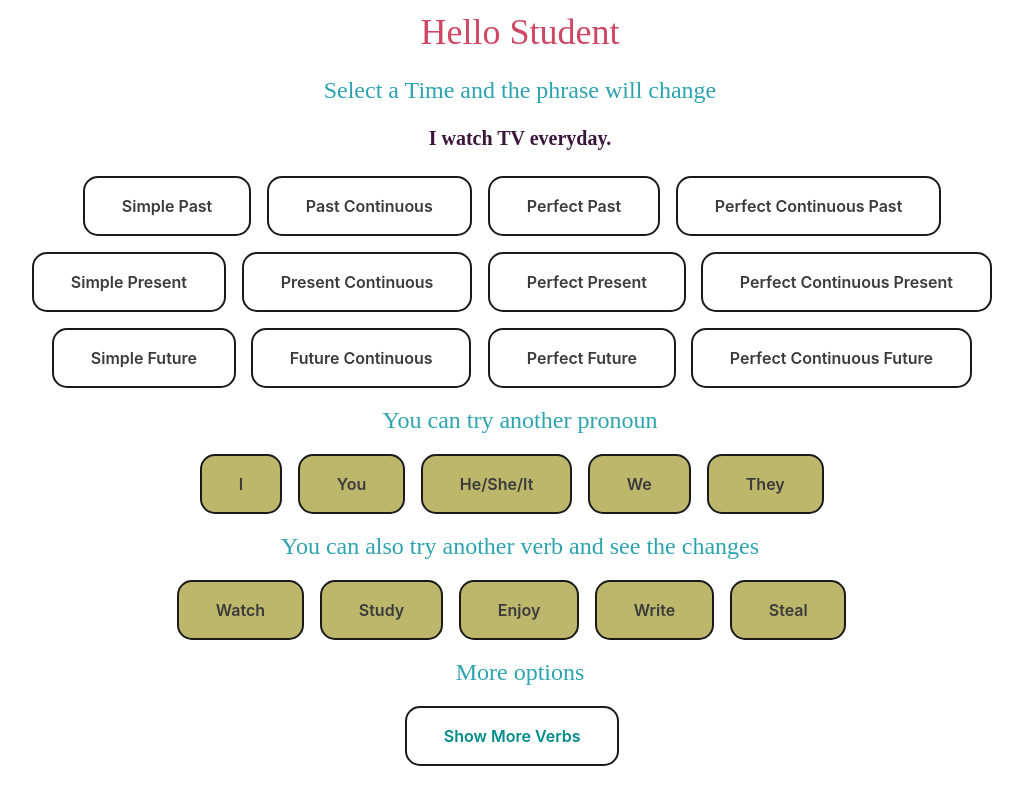
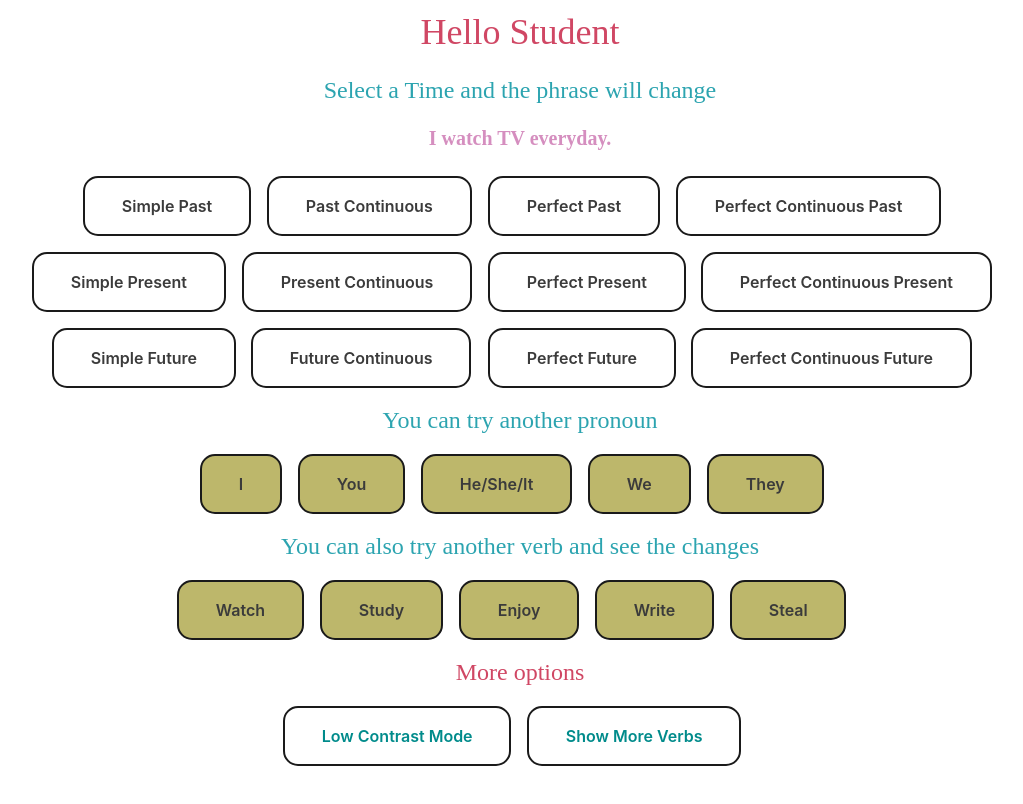
Before and after one commit to sebastiap/EnglishVerbPractice, a React (Create React App) app: page / in a window 1280 px wide. Shown: the top 804 px of the page, without its empty margins (120-1143 px from the left). Built offline with nearby package versions, Linux system fonts and the light colour scheme.

Commit message:
Low Contrast & colors & single component Version 1 finalizada

```diff
--- a/src/App.js
+++ b/src/App.js
@@ -4,8 +4,6 @@ import English from "./english";
 export default function App() {
   return (
     <div className="App">
-      <h1>Hello Student</h1>
-      <h2>Select a Time and the phrase will change</h2>
       <English />
     </div>
   );
--- a/src/english.js
+++ b/src/english.js
@@ -8,6 +8,7 @@ function English() {
   //Agregar otros finales ? Adverbios?
   const [verbPhrase, setVerbPhrase] = useState("watch");
   const [color, setColor] = useState("green");
+  const [darkmode, setDarkmode] = useState(false);
   // const irregularVerbs = { write: ["wrote", "written"] };
   const [basicPronoun, setPronoun] = useState("I");
   const [time, setTime] = useState("");
@@ -16,8 +17,6 @@ function English() {
   const [hideVerbs, setHideVerbs] = useState(true);
 
   var typeOfVerb = "regular";
-  // Faltan
-  // "irregular" aca voy a tener que buscar en una lista
 
   let lastletter = verbPhrase[verbPhrase.length - 1];
   let pastProp = "";
@@ -35,17 +34,6 @@ function English() {
     default:
       typeOfVerb = "regular";
   }
-
-  // //Implementar estos despues
-  // if (typeOfVerb === "regularE") {
-  //   pastProp = "d";
-  // }
-  // if (typeOfVerb === "regularY") {
-  //   // enjoy es excepcion
-  //   pastProp = "ied";
-  // }
-
-  // console.log(lastletter);
 
   function pastParticiple() {
     var verb = verbPhrase;
@@ -65,7 +53,7 @@ function English() {
         verb = verb.slice(0, -1);
         pastProp = "ied";
       } else {
-        //enjoy y otros
+        //enjoy y otras excepciones
         pastProp = "ed";
       }
     } else {
@@ -98,7 +86,6 @@ function English() {
   }
   function presentConjunction() {
     var pronoun = basicPronoun;
-    // console.log(pronoun);
     switch (pronoun) {
       case "I":
         return " am ";
@@ -242,9 +229,7 @@ function English() {
     // setColor("green");
     const randomColor =
       colorPallete[Math.floor(Math.random() * colorPallete.length)];
-    {
-      color !== randomColor ? setColor(randomColor) : setColor("#230007");
-    }
+    color !== randomColor ? setColor(randomColor) : setColor("#230007");
   }, [time, verbPhrase, basicPronoun]);
 
   function setPast() {
@@ -297,12 +282,15 @@ function English() {
   }
 
   function setnewPronoun(pronoun) {
-    // console.log(pronoun);
     setPronoun(pronoun);
   }
 
   return (
-    <div>
+    <div
+      style={darkmode ? { background: "lightgrey" } : { background: "white" }}
+    >
+      <h1>Hello Student</h1>
+      <h2>Select a Time and the phrase will change</h2>
       <p style={{ color: color }} className="phrase" id="Phrase">
         {phrase}
       </p>
@@ -324,6 +312,7 @@ function English() {
         <button onClick={setFutureP}>Perfect Future </button>
         <button onClick={setFuturePC}>Perfect Continuous Future </button>
       </div>
+
       {/* Example Verbs */}
       <h2>You can try another pronoun</h2>
       <button className="verbButton" onClick={() => setnewPronoun("I")}>
@@ -358,8 +347,10 @@ function English() {
         Steal
       </button>
 
-      {/* // Pronouns */}
-      <h2>More options</h2>
+      <h2 className="more">More options</h2>
+      <button className="hideButton" onClick={() => setDarkmode(!darkmode)}>
+        Low Contrast Mode
+      </button>
       {hideVerbs ? (
         <button className="hideButton" onClick={() => setHideVerbs(false)}>
           Show More Verbs
@@ -372,6 +363,8 @@ function English() {
           <div>
             {irregularVerbsArray.map((verbo) => (
               <button
+                //Revisar esto
+                key={verbo}
                 className="verbButton"
                 onClick={() => setIrregularVerb({ verbo })}
               >
@@ -381,8 +374,6 @@ function English() {
           </div>
         </div>
       )}
-
-      {/* } */}
     </div>
   );
 }
--- a/src/resources/colorPallete.jsx
+++ b/src/resources/colorPallete.jsx
@@ -2,7 +2,9 @@ export const colorPallete = [
   "#d04764",
   "#C7AA74",
   "green",
-  "#3D405B",
+  "#2C6E49",
   "#3C153B",
-  "#175676"
+  "#175676",
+  "#D58EBF",
+  "#5E5B52"
 ];
--- a/src/styles.css
+++ b/src/styles.css
@@ -1,6 +1,8 @@
 .App {
   font-family: sans-serif;
   text-align: center;
+  margin: 0;
+  padding: 0;
 }
 
 .buttonWrapper {
@@ -29,8 +31,12 @@ h2 {
   text-shadow: 1px 0 0 #fff;
 }
 
+.more {
+  color: #d04764;
+}
+
 p {
-  color: #33cc33;
+  color: #5e5b52;
   font-family: "Original Surfer", cursive;
   font-size: 20px;
   line-height: 28px;
@@ -39,7 +45,6 @@ p {
 }
 
 .phrase {
-  color: #33cc33;
   animation: animate 2s linear forwards;
 }
 
```
Also changed, not shown: 1 other file (tests, documents, lock files or other folders).
